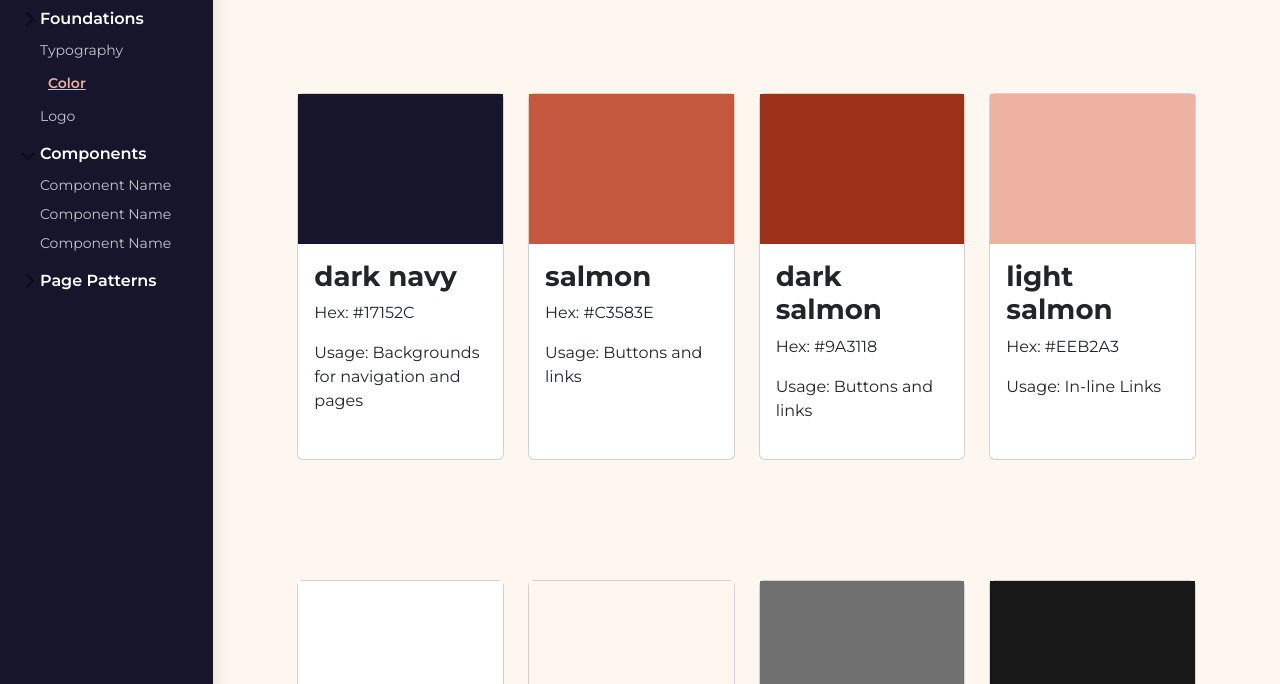
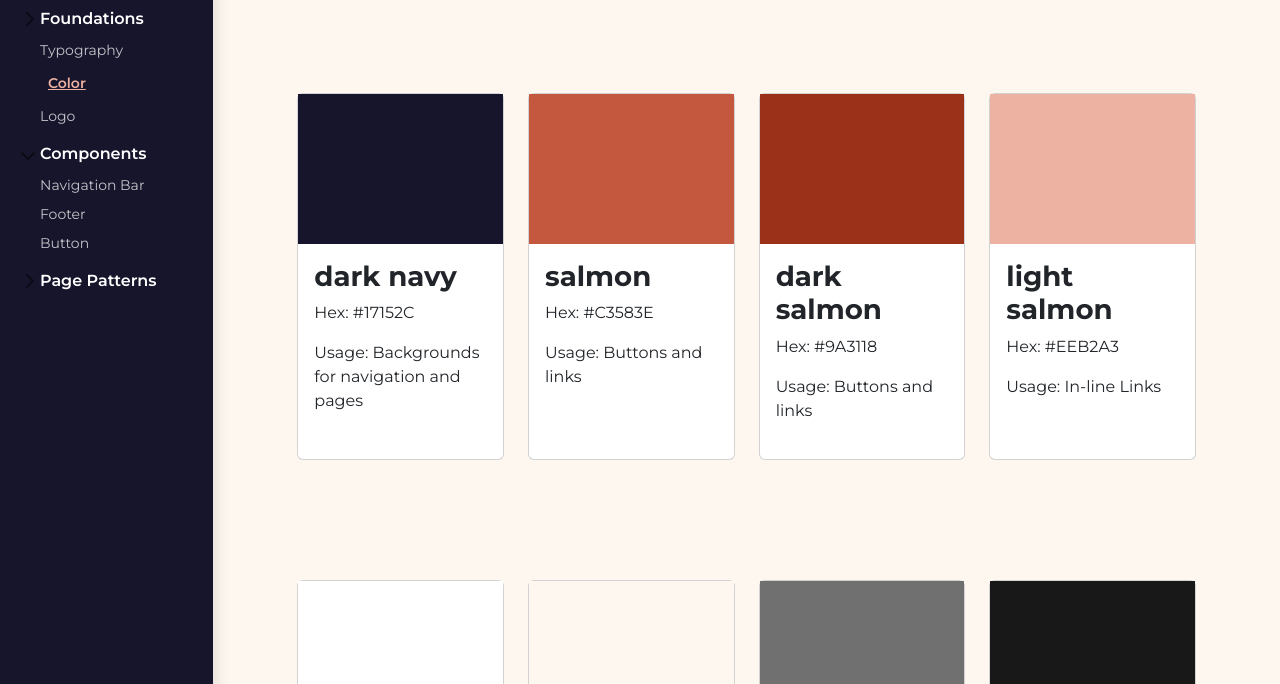
Before and after one commit to TammyKnox/design-system, a plain HTML site: page foundation/color.html in a window 1280 px wide. Both pictures are taken after a click on the button "Components". Shown: the part 116-800 px from the top of the page. Drawn offline with nearby package versions, Linux system fonts and the light colour scheme.

Commit message:
Updated component links

```diff
--- a/foundation/color.html
+++ b/foundation/color.html
@@ -80,9 +80,9 @@
                         </button>
                         <div class="collapse" id="components-collapse">
                           <ul class="btn-toggle-nav list-unstyled fw-normal pb-1 small">
-                            <li><a href="../components/component1.html" class="link-light d-inline-flex text-decoration-none rounded">Component Name</a></li>
-                            <li><a href="../components/component2.html" class="link-light d-inline-flex text-decoration-none rounded">Component Name</a></li>
-                            <li><a href="../components/component3.html" class="link-light d-inline-flex text-decoration-none rounded">Component Name</a></li>
+                            <li><a href="../components/component1.html" class="link-light d-inline-flex text-decoration-none rounded">Navigation Bar</a></li>
+                            <li><a href="../components/component2.html" class="link-light d-inline-flex text-decoration-none rounded">Footer</a></li>
+                            <li><a href="../components/component3.html" class="link-light d-inline-flex text-decoration-none rounded">Button</a></li>
 
                           </ul>
                         </div>
@@ -134,9 +134,9 @@
                                     </button>
                                     <div class="collapse" id="components-collapse">
                                       <ul class="btn-toggle-nav list-unstyled fw-normal pb-1 small">
-                                        <li><a href="../components/component1.html" class="link-light d-inline-flex text-decoration-none rounded">Component Name</a></li>
-                                        <li><a href="../components/component2.html" class="link-light d-inline-flex text-decoration-none rounded">Component Name</a></li>
-                                        <li><a href="../components/component3.html" class="link-light d-inline-flex text-decoration-none rounded">Component Name</a></li>
+                                        <li><a href="../components/component1.html" class="link-light d-inline-flex text-decoration-none rounded">Navigation Bar</a></li>
+                                        <li><a href="../components/component2.html" class="link-light d-inline-flex text-decoration-none rounded">Footer</a></li>
+                                        <li><a href="../components/component3.html" class="link-light d-inline-flex text-decoration-none rounded">Button</a></li>
 
                                       </ul>
                                     </div>
```
Also changed, not shown: foundation/logo.html (+6 -6 lines), foundation/type.html (+6 -6 lines), index.html (+6 -6 lines).
